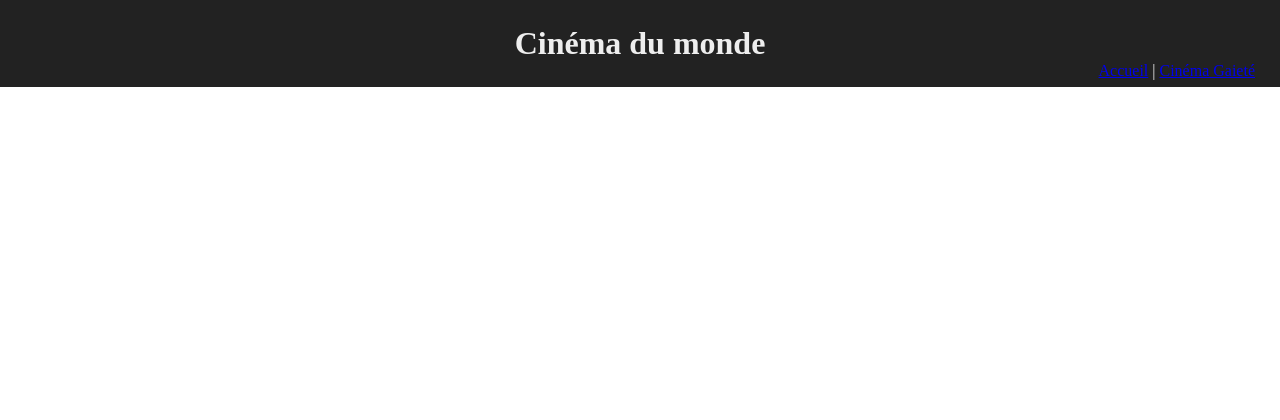
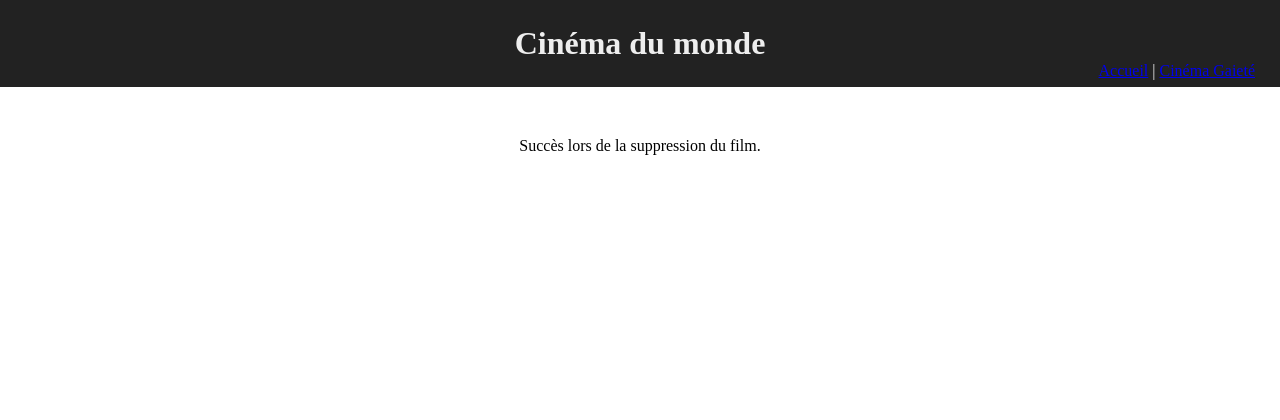
Before and after one commit to alexis35115/demo-structure-php, a PHP site: page /supprimer-film-traitement.php?id_film=1 in a window 1280 px wide. Shown: the top 420 px of the page. Run offline with PHP 8.4, Linux system fonts and the light colour scheme.

Commit message:
Ajout de la logique pour supprimer un film.

```diff
--- a/styles/style.css
+++ b/styles/style.css
@@ -26,6 +26,10 @@ body{
     width: 50%;
 }
 
+.centrer-text {
+    text-align: center;
+}
+
 .liste-film {
     border: solid 1px black;
 }
--- a/supprimer-film-traitement.php
+++ b/supprimer-film-traitement.php
@@ -10,6 +10,32 @@
 <body>
     <?php
     include "en-tete.php";
+
+    $idFilm = $_GET['id_film'];
+
+    include "connexion.php";
+
+    try {
+
+        $sth = $dbh->prepare("DELETE FROM `film` WHERE `id_film` = :id_film;");
+        $sth->bindParam(':id_film', $idFilm, PDO::PARAM_INT);
+        ?>
+
+        <div class="centrer centrer-text">
+        <?php
+        if ($sth->execute()) {
+            echo("Succès lors de la suppression du film.");
+        } else {
+            echo("Erreur lors de la suppression du film.");
+        }
+        ?>
+        </div>
+
+        <?php
+    } catch (\Throwable $e) {
+        echo("Erreur lors de la suppression du film.");
+    }
+
     include "pied-page.php";
     ?>
 </body>
```
Also changed, not shown: film-detail.php (+4 -4 lines).
